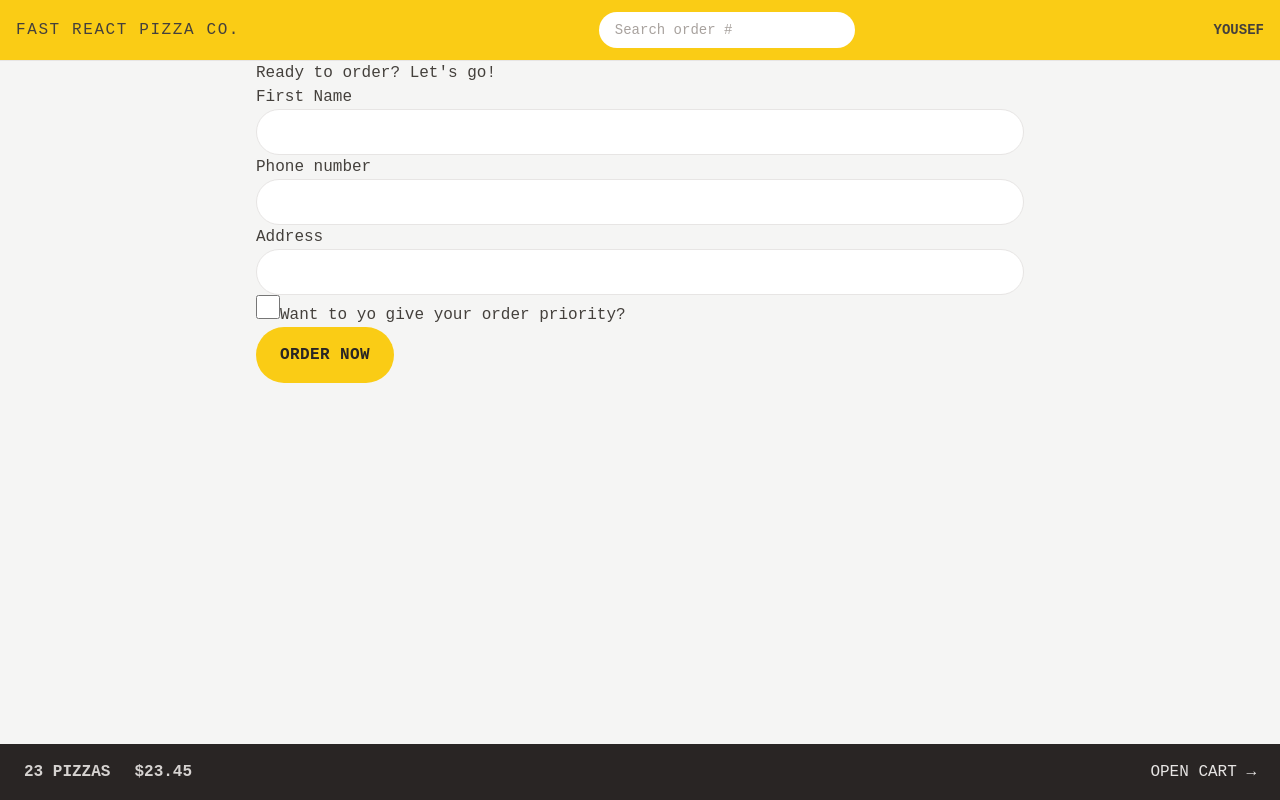
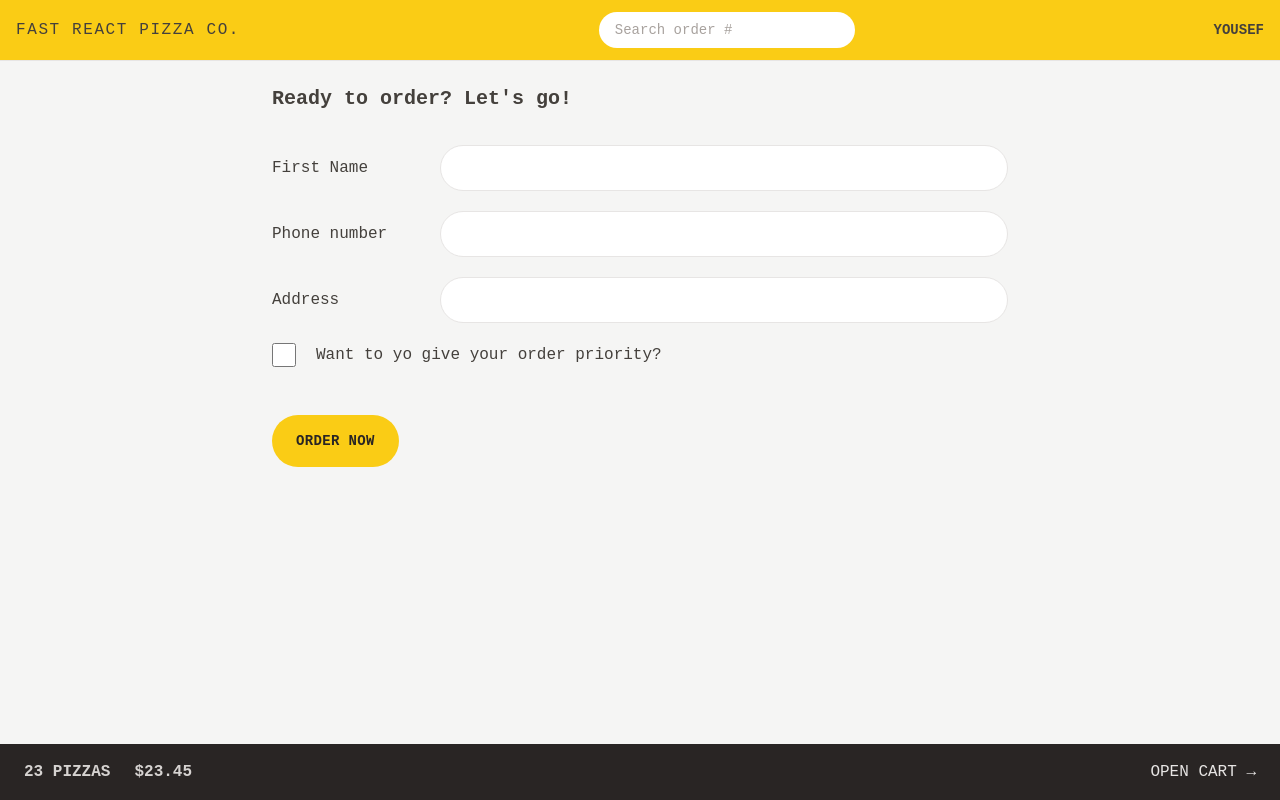
Before and after one commit to Darthdevv/Fast-React-Pizza, a React (Vite) app: page /order/new in a window 1280 px wide. Built offline with nearby package versions, Linux system fonts and the light colour scheme.

Commit message:
🍕 styling Orders

```diff
--- a/src/features/order/CreateOrder.jsx
+++ b/src/features/order/CreateOrder.jsx
@@ -1,8 +1,7 @@
-import { useState } from "react";
-import { Form, redirect, useActionData, useNavigation } from "react-router-dom";
-import { createOrder } from "../../services/apiRestaurant";
-import Button from "../../ui/Button";
-
+import { useState } from 'react';
+import { Form, redirect, useActionData, useNavigation } from 'react-router-dom';
+import { createOrder } from '../../services/apiRestaurant';
+import Button from '../../ui/Button';
 
 // https://uibakery.io/regex-library/phone-number
 const isValidPhone = (str) =>
@@ -13,21 +12,21 @@ const isValidPhone = (str) =>
 const fakeCart = [
   {
     pizzaId: 12,
-    name: "Mediterranean",
+    name: 'Mediterranean',
     quantity: 2,
     unitPrice: 16,
     totalPrice: 32,
   },
   {
     pizzaId: 6,
-    name: "Vegetale",
+    name: 'Vegetale',
     quantity: 1,
     unitPrice: 13,
     totalPrice: 13,
   },
   {
     pizzaId: 11,
-    name: "Spinach and Mushroom",
+    name: 'Spinach and Mushroom',
     quantity: 1,
     unitPrice: 15,
     totalPrice: 15,
@@ -36,7 +35,7 @@ const fakeCart = [
 
 function CreateOrder() {
   const navigation = useNavigation();
-  const isSubmitting = navigation.state === "submitting";
+  const isSubmitting = navigation.state === 'submitting';
 
   const formErrors = useActionData();
 
@@ -44,31 +43,43 @@ function CreateOrder() {
   const cart = fakeCart;
 
   return (
-    <div>
-      <h2>Ready to order? Let's go!</h2>
+    <div className="px-4 py-6">
+      <h2 className="mb-8 text-xl font-semibold">Ready to order? Let&apos;s go!</h2>
 
-      <form method="POST">
-        <div>
-          <label>First Name</label>
-          <input className="input"  type="text" name="customer" required />
-        </div>
-
-        <div>
-          <label>Phone number</label>
-          <div>
-            <input className="input"  type="tel" name="phone" required />
-          </div>
-          {formErrors?.phone && <p>{ formErrors.phone}</p>}
-        </div>
-
-        <div>
-          <label>Address</label>
-          <div>
-            <input className="input" type="text" name="address" required />
+      {/* <Form method="POST" action="/order/new"> */}
+      <Form method="POST">
+        <div className="mb-5 flex flex-col gap-2 sm:flex-row sm:items-center">
+          <label className="sm:basis-40">First Name</label>
+          <div className='grow'>
+            <input className="input w-full" type="text" name="customer" required />
           </div>
         </div>
 
-        <div>
+        <div className="mb-5 flex flex-col gap-2 sm:flex-row sm:items-center">
+          <label className="sm:basis-40">Phone number</label>
+          <div className="grow">
+            <input className="input w-full" type="tel" name="phone" required />
+            {formErrors?.phone && (
+              <p className="mt-2 rounded-md bg-red-100 p-2 text-xs text-red-700">
+                {formErrors.phone}
+              </p>
+            )}
+          </div>
+        </div>
+
+        <div className="mb-5 flex flex-col gap-2 sm:flex-row sm:items-center">
+          <label className="sm:basis-40">Address</label>
+          <div className="grow">
+            <input
+              className="input w-full"
+              type="text"
+              name="address"
+              required
+            />
+          </div>
+        </div>
+
+        <div className="mb-12 flex items-center gap-5">
           <input
             className="h-6 w-6 accent-yellow-400 focus:outline-none focus:ring focus:ring-yellow-400 focus:ring-offset-2"
             type="checkbox"
@@ -77,14 +88,18 @@ function CreateOrder() {
             // value={withPriority}
             // onChange={(e) => setWithPriority(e.target.checked)}
           />
-          <label htmlFor="priority">Want to yo give your order priority?</label>
+          <label htmlFor="priority" className="font-medium">
+            Want to yo give your order priority?
+          </label>
         </div>
 
         <div>
           <input type="hidden" name="cart" value={JSON.stringify(cart)} />
-          <Button type="primary" disabled={isSubmitting}>{ isSubmitting? "Placing order...":"Order now"}</Button>
+          <Button disabled={isSubmitting} type="primary">
+            {isSubmitting ? 'Placing order....' : 'Order now'}
+          </Button>
         </div>
-      </form>
+      </Form>
     </div>
   );
 }
@@ -96,13 +111,13 @@ export async function action({ request }) {
   const order = {
     ...data,
     cart: JSON.parse(data.cart),
-    priority: data.priority === "on",
+    priority: data.priority === 'on',
   };
 
   const errors = {};
   if (!isValidPhone(order.phone))
     errors.phone =
-      "Please give us your correct phone number. We might need it to contact you.";
+      'Please give us your correct phone number. We might need it to contact you.';
 
   if (Object.keys(errors).length > 0) return errors;
 
--- a/src/index.css
+++ b/src/index.css
@@ -4,7 +4,7 @@
 
 @layer components{
   .input{
-    @apply rounded-full px-4 py-2 w-full border border-stone-200 text-sm transition-all duration-300 placeholder:text-stone-400 focus:outline-none focus:ring focus:ring-yellow-400 md:px-6 md:py-3
+    @apply rounded-full px-4 py-2 border border-stone-200 text-sm transition-all duration-300 placeholder:text-stone-400 focus:outline-none focus:ring focus:ring-yellow-400 md:px-6 md:py-3
   }
 
   /* https://dev.to/afif/i-made-100-css-loaders-for-your-next-project-4eje */
--- a/src/ui/Button.jsx
+++ b/src/ui/Button.jsx
@@ -2,12 +2,12 @@ import { Link } from "react-router-dom"
 
 function Button({ children, disabled, to, type }) {
 
-  const base = "bg-yellow-400  hover:bg-yellow-300 transition-colors duration-300 font-semibold uppercase text-stone-800 inline-block rounded-full tracking-wide focus:bg-yellow-300 focus:outline-none focus:ring focus:ring-yellow-300 focus:ring-offset-2 disabled:cursor-not-allowed";
+  const base = "bg-yellow-400 text-sm hover:bg-yellow-300 transition-colors duration-300 font-semibold uppercase text-stone-800 inline-block rounded-full tracking-wide focus:bg-yellow-300 focus:outline-none focus:ring focus:ring-yellow-300 focus:ring-offset-2 disabled:cursor-not-allowed";
 
   const styles = {
     primary: base + ' px-4 py-3 md:px-6 md:py-4',
     small: base + ' px-4 py-2 md:px-5 md:py-2.5 text-xs',
-    secondary: 'border-2 border-stone-300 hover:bg-yellow-300 transition-colors duration-300 font-semibold uppercase text-stone-800 inline-block rounded-full tracking-wide focus:bg-yellow-300 focus:outline-none focus:ring focus:ring-yellow-300 focus:ring-offset-2 disabled:cursor-not-allowed px-4 py-3 md:px-6 md:py-4'
+    secondary: 'border-2 text-sm border-stone-300 hover:bg-stone-300 transition-colors duration-300 font-semibold uppercase text-stone-400 hover:text-stone-800 inline-block rounded-full tracking-wide focus:bg-stone-300 focus:text-stone-800 focus:outline-none focus:ring focus:ring-stone-200 focus:ring-offset-2 disabled:cursor-not-allowed px-4 py-2.5 md:px-6 md:py-3.5'
   }
 
   if (to) return <Link to={to} className={styles[type]}>{ children}</Link>
```
